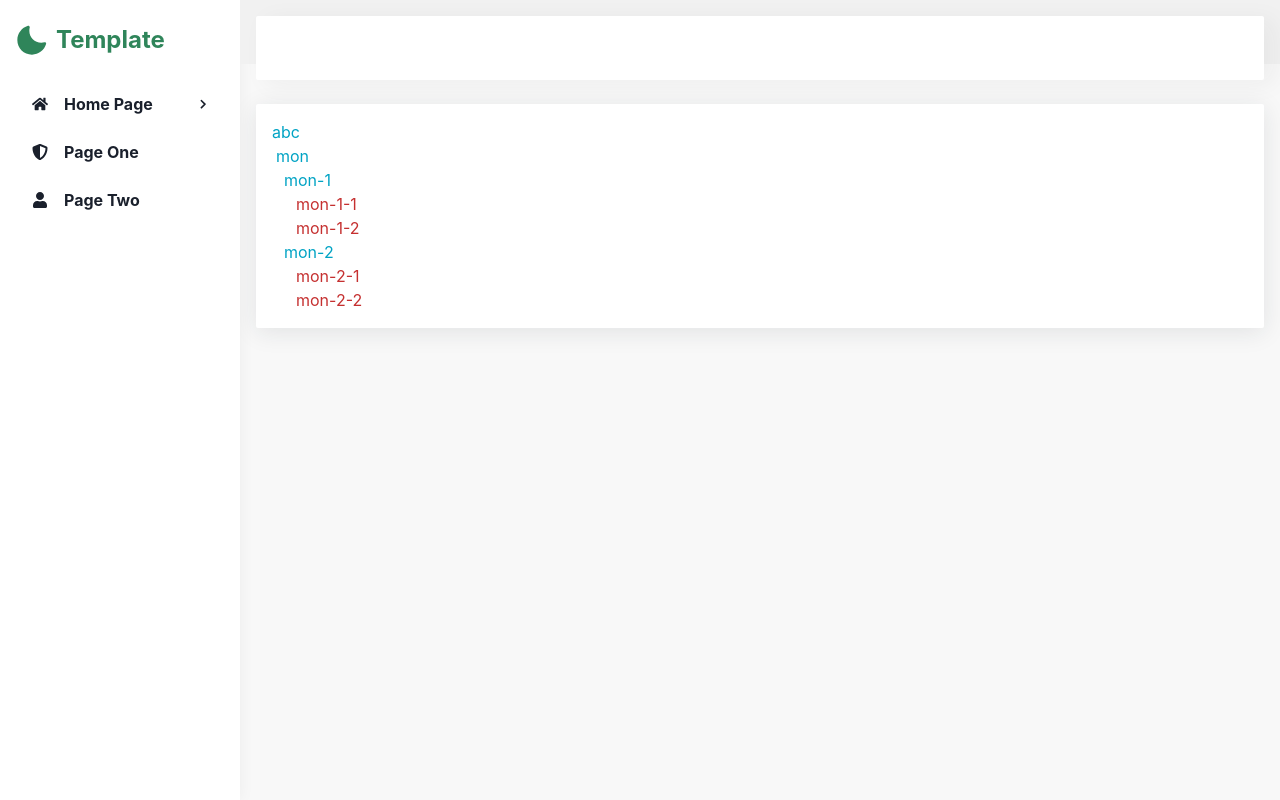
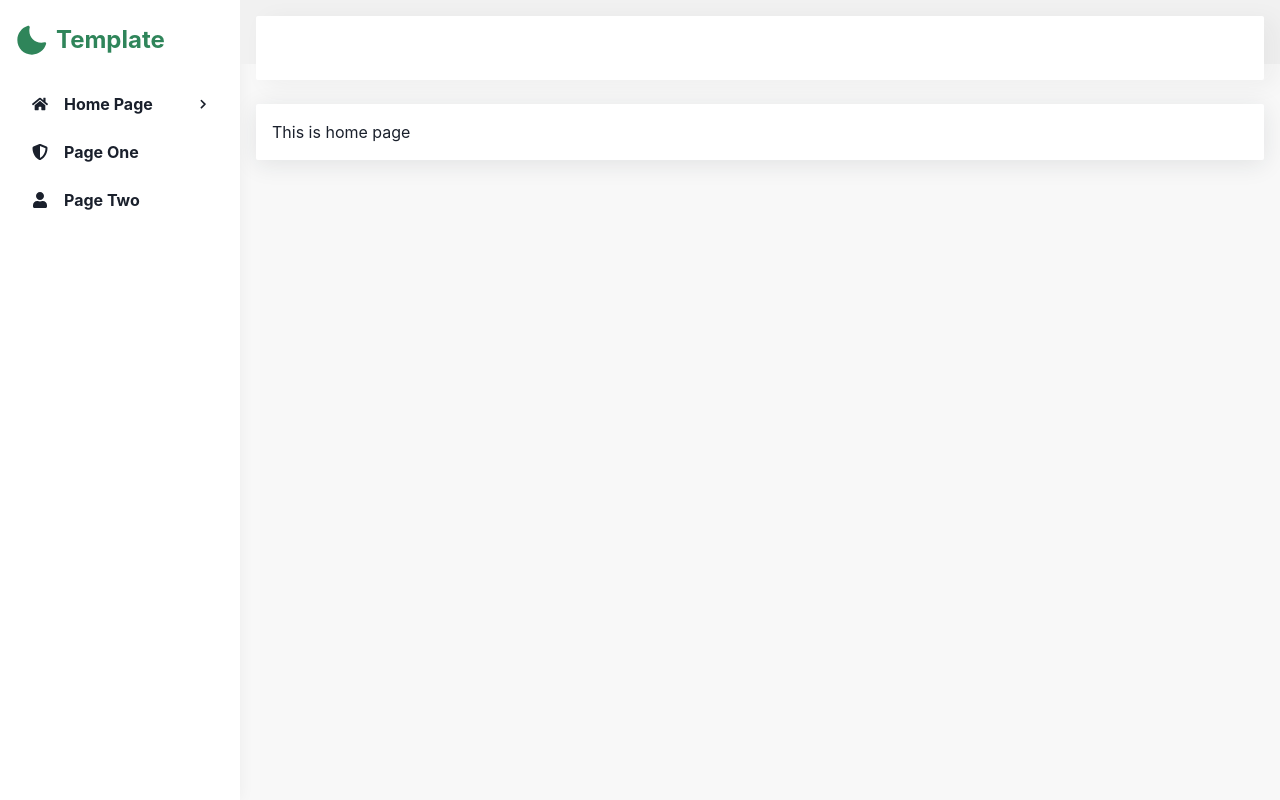
Before and after one commit to lucphamvan/chakra-sidebar-template, a React (Create React App) app: page / in a window 1280 px wide. Built offline with nearby package versions, Linux system fonts and the light colour scheme.

Commit message:
use Outlet for layout

```diff
--- a/src/App.tsx
+++ b/src/App.tsx
@@ -2,13 +2,13 @@ import { ChakraProvider, Spinner, theme } from "@chakra-ui/react";
 import { Suspense } from "react";
 import { Provider } from "react-redux";
 import store from "redux/store";
-import Routers from "./router/router";
+import Router from "./router";
 
 export const App = () => (
     <Provider store={store}>
         <Suspense fallback={<Spinner />}>
             <ChakraProvider theme={theme}>
-                <Routers />
+                <Router />
             </ChakraProvider>
         </Suspense>
     </Provider>
--- a/src/component/Layout/Layout.tsx
+++ b/src/component/Layout/Layout.tsx
@@ -1,13 +1,16 @@
 import { Box } from "@chakra-ui/react";
+import { Outlet } from "react-router-dom";
 import { Color } from "../../config";
 import Content from "./Content";
 import SideBar from "./Sidebar";
 
-const Layout = ({ children }: any) => {
+const Layout = () => {
     return (
         <Box minH="100vh" bg={Color.background}>
             <SideBar />
-            <Content>{children}</Content>
+            <Content>
+                <Outlet />
+            </Content>
         </Box>
     );
 };
--- /dev/null
+++ b/src/pages/Home.tsx
@@ -0,0 +1,7 @@
+import Card from "../component/Card";
+
+export default function PageHome() {
+    return <Card>
+        This is home page
+    </Card>;
+}
--- a/src/pages/page-home.tsx
+++ /dev/null
@@ -1,51 +0,0 @@
-import Card from "../component/Card";
-import InfinityLevel from "../component/Infinity";
-
-const xxx = {
-    value: "abc",
-    level: 1,
-    children: [
-        {
-            value: "mon",
-            level: 2,
-            children: [
-                {
-                    value: "mon-1",
-                    level: 3,
-                    children: [
-                        {
-                            value: "mon-1-1",
-                            level: 4,
-                        },
-                        {
-                            value: "mon-1-2",
-                            level: 4,
-                        },
-                    ],
-                },
-                {
-                    value: "mon-2",
-                    level: 3,
-                    children: [
-                        {
-                            value: "mon-2-1",
-                            level: 4,
-                        },
-                        {
-                            value: "mon-2-2",
-                            level: 4,
-                        },
-                    ],
-                },
-            ],
-        },
-    ],
-};
-
-export default function PageHome() {
-    return (
-        <Card>
-            <InfinityLevel data={xxx} level={0} />
-        </Card>
-    );
-}
--- a/src/router/router.tsx
+++ b/src/router/index.tsx
@@ -1,15 +1,16 @@
 import { Routes, Route } from "react-router-dom";
-import Layout from "../component/Layout/Layout";
+import Layout from "component/Layout/Layout";
 import { routes, noLayoutRoutes } from "./routes";
 
 const Router = () => {
     return (
         <Routes>
-            {routes.map((route, index) => {
-                return (
-                    <Route key={`route-layout-${index}`} path={route.path} element={<Layout>{route.element}</Layout>} />
-                );
-            })}
+            <Route path="" element={<Layout />}>
+                {routes.map((route, index) => {
+                    return <Route key={`route-layout-${index}`} path={route.path} element={route.element} />;
+                })}
+            </Route>
+
             {noLayoutRoutes.map((route, index) => {
                 return <Route key={`route-nolayout-${index}`} path={route.path} element={route.element} />;
             })}
--- a/src/router/routes.tsx
+++ b/src/router/routes.tsx
@@ -1,10 +1,10 @@
 import { RouteProp } from "type";
 import { lazy } from "react";
 
-const PageOne = lazy(() => import("pages/page-one"));
-const PageTwo = lazy(() => import("pages/page-two"));
-const PageHome = lazy(() => import("pages/page-home"));
-const PageNotFound = lazy(() => import("pages/page-not-found"));
+const PageOne = lazy(() => import("pages/PageOne"));
+const PageTwo = lazy(() => import("pages/PageTwo"));
+const PageHome = lazy(() => import("pages/Home"));
+const PageNotFound = lazy(() => import("pages/NotFound"));
 
 export const routes: RouteProp[] = [
     {
--- a/src/type.d.ts
+++ b/src/type.d.ts
@@ -11,4 +11,5 @@ export type NavigationProp = {
 export type RouteProp = {
     path: string;
     element: React.ReactNode;
+    children?: RouteProp[];
 };
```
Also changed, not shown: src/pages/page-one child.tsx (deleted, +0 -12 lines), src/pages/NotFound.tsx (renamed from src/pages/page-not-found.tsx), src/pages/PageOne.tsx (renamed from src/pages/page-one.tsx), src/pages/PageTwo.tsx (renamed from src/pages/page-two.tsx), src/router/navigation.ts (renamed from src/router/navigation.tsx).
